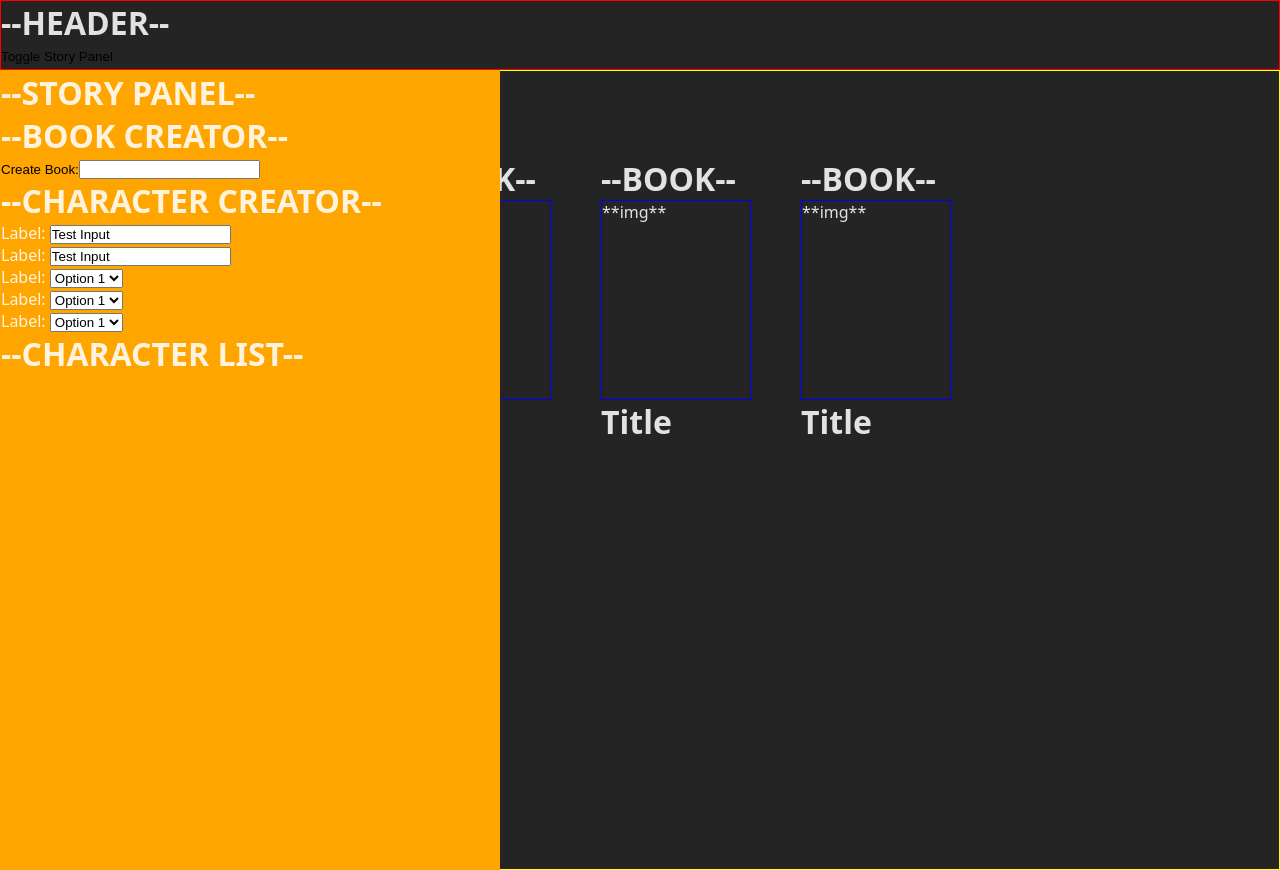
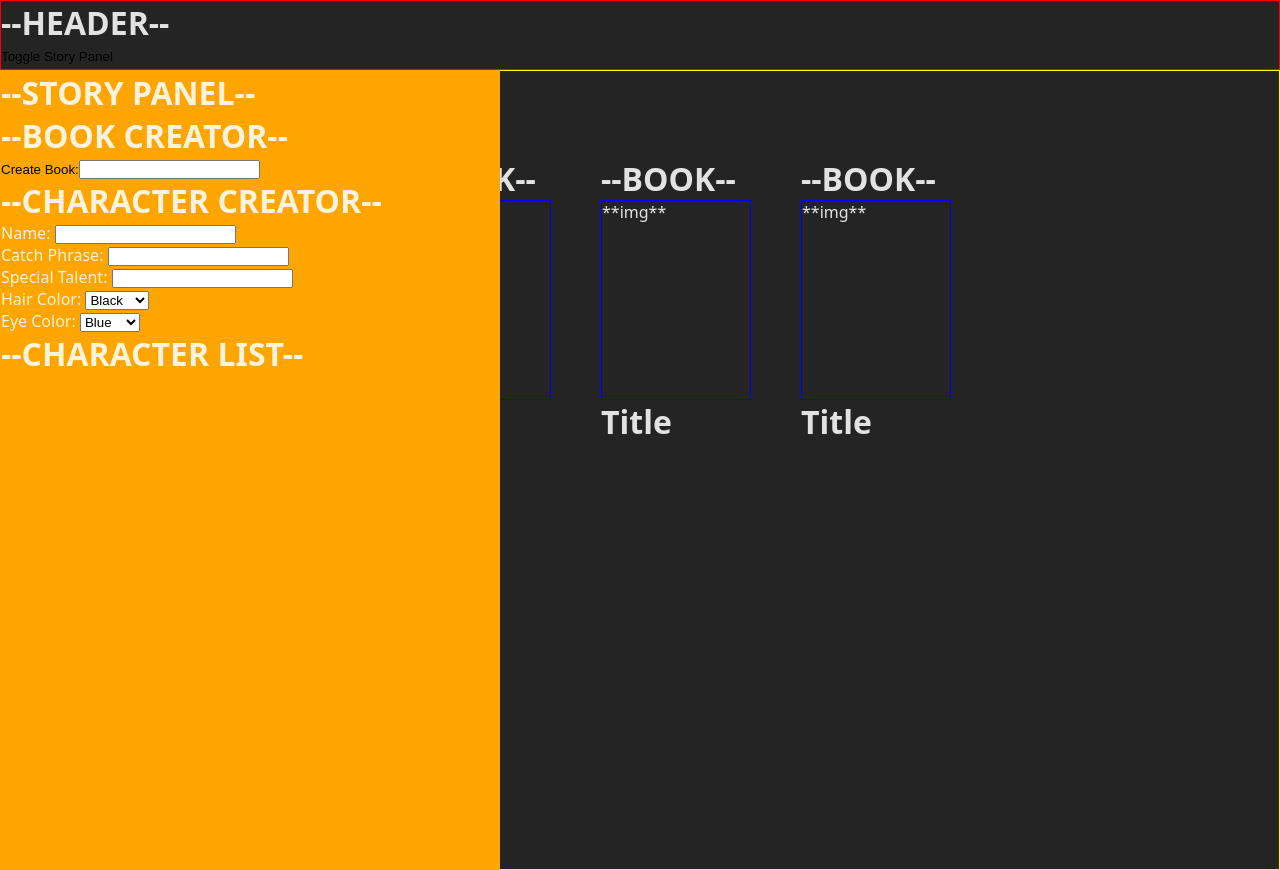
Before and after one commit to Tweety-Boids/Custom-Storybook, a React (Vite) app in the folder client/: page / in a window 1280 px wide. Both pictures are taken after a click on the button "Toggle Story Panel". Built offline with nearby package versions, Linux system fonts and the light colour scheme.

Commit message:
feature (dropdown and textinput) added props to make more reusable

```diff
--- a/client/src/components/characters/CharacterCreator.tsx
+++ b/client/src/components/characters/CharacterCreator.tsx
@@ -2,15 +2,31 @@ import Dropdown from '../ui/Dropdown'
 import TextInput from '../ui/TextInput'
 
 const CharacterCreator = () => {
+// define DropDown options
+  const hairColors = {
+    black: 'Black',
+    brown:'Brown',
+    blonde:'Blonde',
+    red:'Red',
+    grey:'Grey',
+  }
+
+  const eyeColors = {
+    blue: 'Blue',
+    black: 'Black',
+    brown:'Brown',
+    Green:'Green',
+  }
+
     return (
       <>
         <h1>--CHARACTER CREATOR--</h1>
         <div className="character-creator-wrapper">
-          <TextInput />
-          <TextInput />
-          <Dropdown />
-          <Dropdown />
-          <Dropdown />
+          <TextInput label='Name'/>
+          <TextInput label="Catch Phrase"/>
+          <TextInput label="Special Talent"/>
+          <Dropdown label="Hair Color" optionList={hairColors}/>
+          <Dropdown label="Eye Color" optionList={eyeColors}/>
         </div>
       </>
     );
--- a/client/src/components/ui/Dropdown.tsx
+++ b/client/src/components/ui/Dropdown.tsx
@@ -1,14 +1,31 @@
-const Dropdown = () => {
+interface OptionList {
+  [key: string]: string; // This means any string key will have a string value
+}
+
+interface DropdownProps {
+  label: string
+  optionList: OptionList
+}
+const Dropdown = ({label, optionList}: DropdownProps) => {
+  const generateTypeLabel = (label:string) :string => {
+    let type:string[] = label.split(' ')
+    type[0] = type[0].toLowerCase()
+    return type.join("")
+  }
+
+  const labelType: string = generateTypeLabel(label)
+
   return (
     <>
       {/* <h1>--DROP DOWN</h1> */}
       <div>
-        <label htmlFor="dropdownType">Label: </label>
-        <select name="dropdownType" id="dropdownType">
-          <option value="value1">Option 1</option>
-          <option value="value2">Option 2</option>
-          <option value="value3">Option 3</option>
-        </select>{" "}
+        <label htmlFor={labelType}>{label}: </label>
+        <select name={labelType} id={labelType}>
+        {optionList && Object.entries(optionList).map((option)=>{
+          return <option key={option[0]} value={option[0]}>{option[1]}</option>
+
+        })}
+        </select>
       </div>
     </>
   );
--- a/client/src/components/ui/TextInput.tsx
+++ b/client/src/components/ui/TextInput.tsx
@@ -1,13 +1,20 @@
-const Dropdown = () => {
+import {useState} from "react"
+
+interface TextInputProps {
+  label: string
+}
+
+const TextInput = ({label}:TextInputProps) => {
+  const [userInput, setUserInput] = useState('')
     return (
       <>
         {/* <h1>--TEXT INPUT</h1> */}
         <div>
-        <div>Label: <input type='text' value='Test Input'/>
+        <div>{label}: <input type='text' value={userInput} onChange={e => setUserInput(e.target.value)}/>
         </div>
         </div>
       </>
     );
   };
 
-  export default Dropdown;
+  export default TextInput;
```
